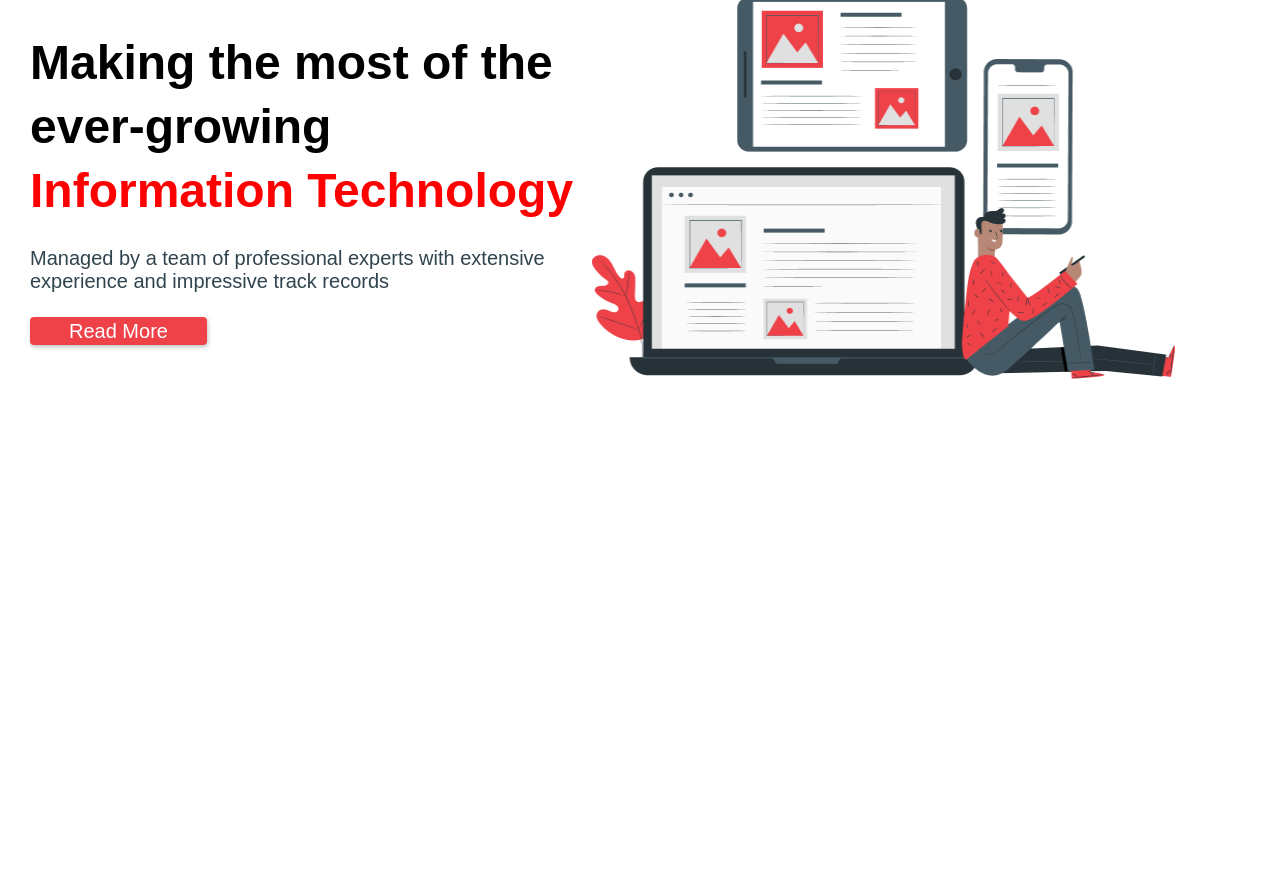
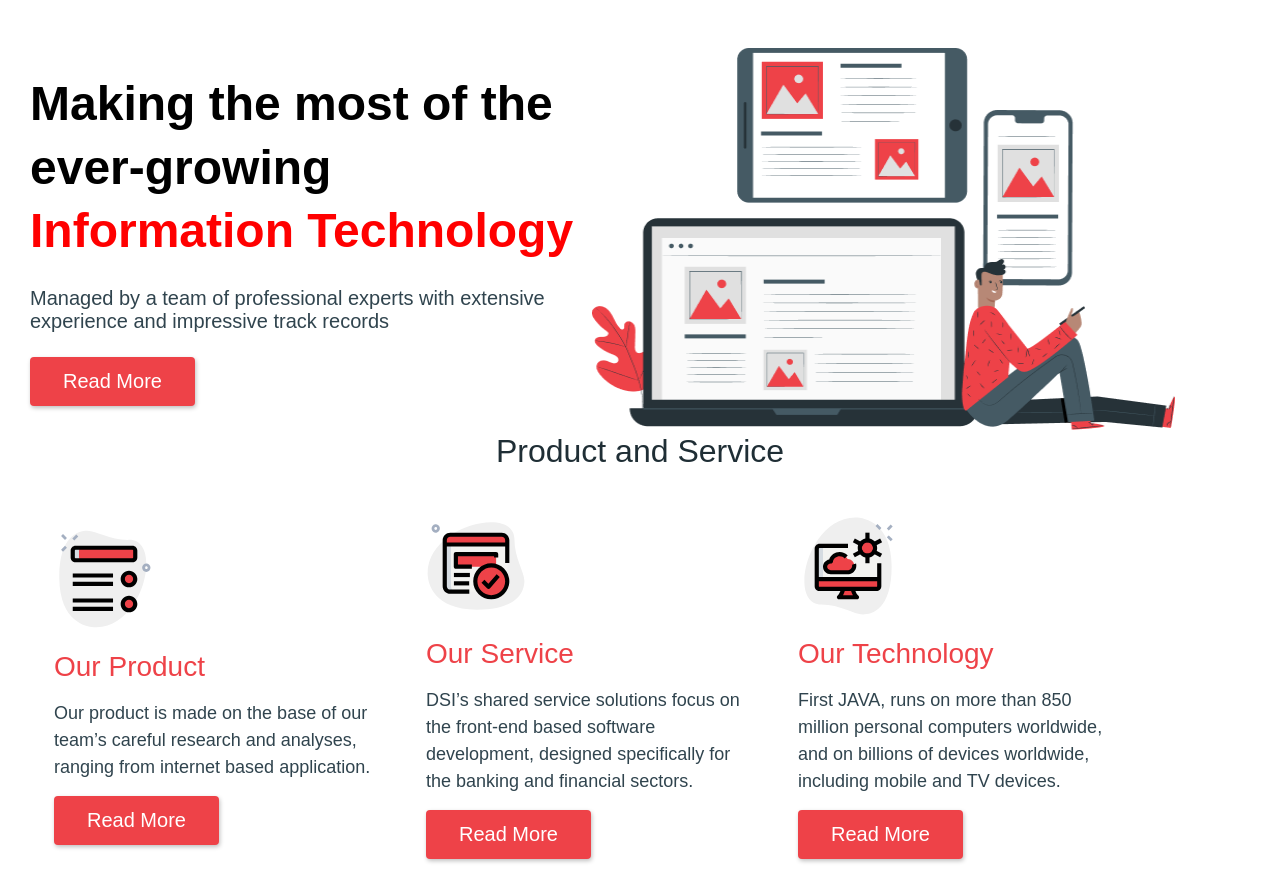
Before and after one commit to SoloMan-cool/DCI, a plain HTML site: page index.html in a window 1280 px wide. Shown: the part 71-942 px from the top of the page. Before the commit the page ends 800 px from the top, so only its background shows below. Drawn offline with Linux system fonts and the light colour scheme.

Commit message:
I have done my part of the product and service project

```diff
--- a/index.html
+++ b/index.html
@@ -55,9 +55,7 @@
                         <span class="h2__red-text">Information Technology</span>
                     </h2>
                     <p class="hero__text">Managed by a team of professional experts with extensive experience and impressive track records</p>
-                    <button class="btn">
-                        <span class="btn__text">Read More</span>
-                    </button>
+                    <button class="btn">Read More</button>
                 </div>
                 <img src="img/hero--photo.png" alt="photo" class="hero__photo" width="563" height="382">
             </div>
@@ -72,7 +70,35 @@
        <!-- YOUR part -->
         <main>
             <section class="products">
-                <div class="container products__container"></div>
+                <div class="container products__container">
+                    <h2 class="products__title">Product and Service</h2>
+                    <ul class="products__list">
+                        <li class="products__item">
+                            <div class="products__info">
+                                <img src="img/our-prooduct.svg" alt="our prooduct" class="products__info-photo" width="100" height="100">
+                                <h3 class="products__info-title">Our Product</h3>
+                                <p class="products__info-text">Our product is made on the base of our team’s careful research and analyses, ranging from internet based application.</p>
+                                <button class="btn">Read More</button>
+                            </div>
+                        </li>
+                        <li class="products__item">
+                            <div class="products__info">
+                                <img src="img/services.svg" alt="our prooduct" class="products__info-photo" width="100" height="100">
+                                <h3 class="products__info-title">Our Service</h3>
+                                <p class="products__info-text">DSI’s shared service solutions focus on the front-end based software development, designed specifically for the banking and financial sectors.</p>
+                                <button class="btn">Read More</button>
+                            </div>
+                        </li>
+                        <li class="products__item">
+                            <div class="products__info">
+                                <img src="img/our-technology.svg" alt="our prooduct" class="products__info-photo" width="100" height="100">
+                                <h3 class="products__info-title">Our Technology</h3>
+                                <p class="products__info-text">First JAVA, runs on more than 850 million personal computers worldwide, and on billions of devices worldwide, including mobile and TV devices.</p>
+                                <button class="btn">Read More</button>
+                            </div>
+                        </li>
+                    </ul>
+                </div>
             </section>
         </main>
         <!-- MY part -->
--- a/style.css
+++ b/style.css
@@ -15,10 +15,11 @@ a {
 
 /* .hero{} */
 
-.hero__container{
+.hero__container {
     display: flex;
     align-items: center;
     gap: 17px;
+    margin-top: 51px;
 }
 
 .hero__info {
@@ -55,36 +56,41 @@ a {
     border-radius: 4px;
     box-shadow: 1px 2px 4px 0px rgba(0, 0, 0, 0.25);
     background: rgb(238, 66, 72);
-}
-
-.btn__text {
     color: rgb(255, 255, 255);
     font-family: sans-serif;
     font-size: 20px;
     font-weight: 400;
-    line-height: 24px;
-    padding: 0 32px ;
+    line-height: 23px;
+    padding: 12px 32px;
+    text-align: center;
+    transition: all 0.5s;
 }
 
-.hero__photo{
+.btn:hover {
+    border: 1px solid red;
+    background: black;
+}
+
+.hero__photo {
     width: 583px;
     height: 382px;
 }
-.header__container{
+
+.header__container {
     display: flex;
     align-items: center;
 }
 
-.header__logo-silka{
+.header__logo-silka {
     margin-right: 108px;
 }
 
-.header__logo{
+.header__logo {
     width: 119px;
     height: 56px;
 }
 
-.header__list{
+.header__list {
     display: flex;
     align-items: center;
     gap: 50px;
@@ -93,7 +99,7 @@ a {
 
 /* .header__item{} */
 
-.header__silka{
+.header__silka {
     color: rgba(31, 46, 53, 0.8);
     font-family: sans-serif;
     font-size: 18px;
@@ -101,8 +107,71 @@ a {
     line-height: 21px;
 }
 
-.header__box{
+.header__box {
     display: flex;
     align-items: center;
     gap: 24px;
 }
+
+/* .products{} */
+
+/* .products__container{} */
+
+.products__title {
+    color: rgb(31, 46, 53);
+    font-family: sans-serif;
+    font-size: 32px;
+    font-weight: 500;
+    line-height: 133.69%;
+    text-align: center;
+    margin: 0;
+    margin-bottom: 17px;
+    padding: 0;
+}
+
+.products__list{
+    display: flex;
+    align-items: center;
+    gap: 9px;
+
+}
+
+.products__item {
+    max-width: 363px;
+    box-sizing: border-box;
+}
+
+.products__info {
+    max-width: 319px;
+    padding: 26px 20px 4px 24px;
+}
+
+.products__info-photo{
+    width: 100px;
+    height: 100px;
+    margin: 0;
+    margin-bottom: 15px;
+    padding: 0;
+}
+
+.products__info-title {
+    color: rgb(238, 66, 72);
+    font-family: sans-serif;
+    font-size: 28px;
+    font-weight: 500;
+    line-height: 133.69%;
+    margin: 0;
+    margin-bottom: 15px;
+    padding: 0;
+}
+
+.products__info-text {
+    color: rgb(48, 68, 78);
+    font-family: sans-serif;
+    font-size: 18px;
+    font-weight: 400;
+    line-height: 150%;
+    margin: 0;
+    margin-bottom: 15px;
+    padding: 0;
+}
```
